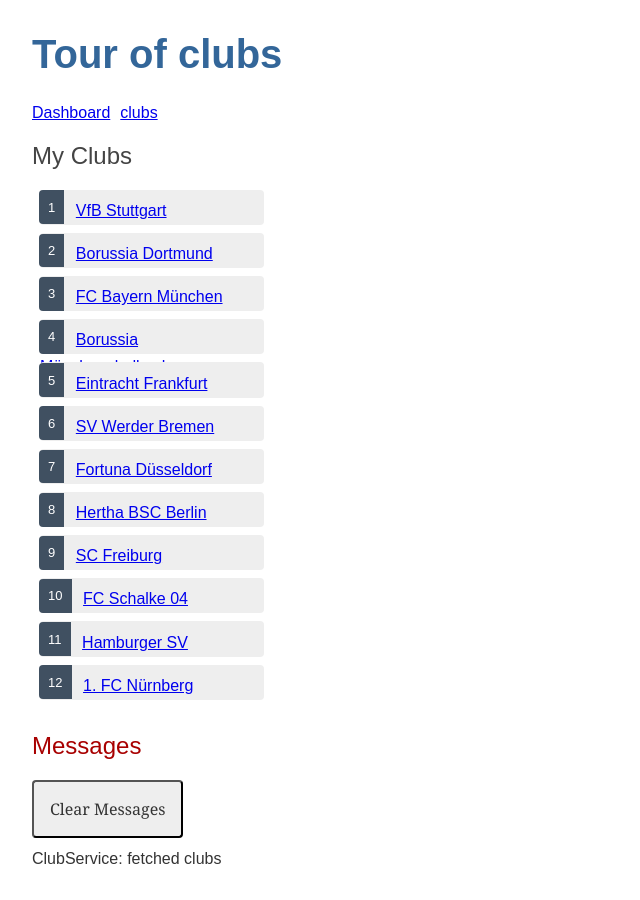
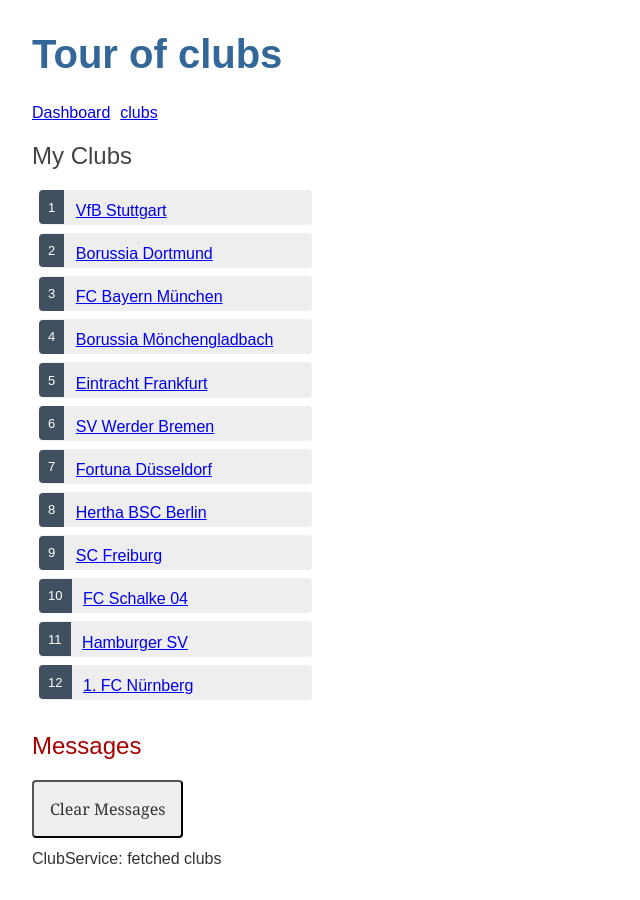
Before and after one commit to benjaminalbanese/angularClubs, an Angular app: page /clubs in a window 1280 px wide. Shown: the whole page, without its empty margins (0-640 px from the left). Built offline with nearby package versions, Linux system fonts and the light colour scheme.

Commit message:
refactor: css that fits larger strings

```diff
--- a/src/app/clubs/clubs.component.css
+++ b/src/app/clubs/clubs.component.css
@@ -2,7 +2,7 @@
   margin: 0 0 2em 0;
   list-style-type: none;
   padding: 0;
-  width: 15em;
+  width: 18em;
 }
 .clubs li {
   cursor: pointer;
--- a/src/app/dashboard/dashboard.component.css
+++ b/src/app/dashboard/dashboard.component.css
@@ -22,7 +22,7 @@ a {
   background-color: #3f525c;
   border-radius: 2px;
   padding: 1rem;
-  font-size: 1.2rem;
+  font-size: 0.9rem;
   text-decoration: none;
   display: inline-block;
   color: #fff;
```
Also changed, not shown: 1 other file (tests, documents, lock files or other folders).
